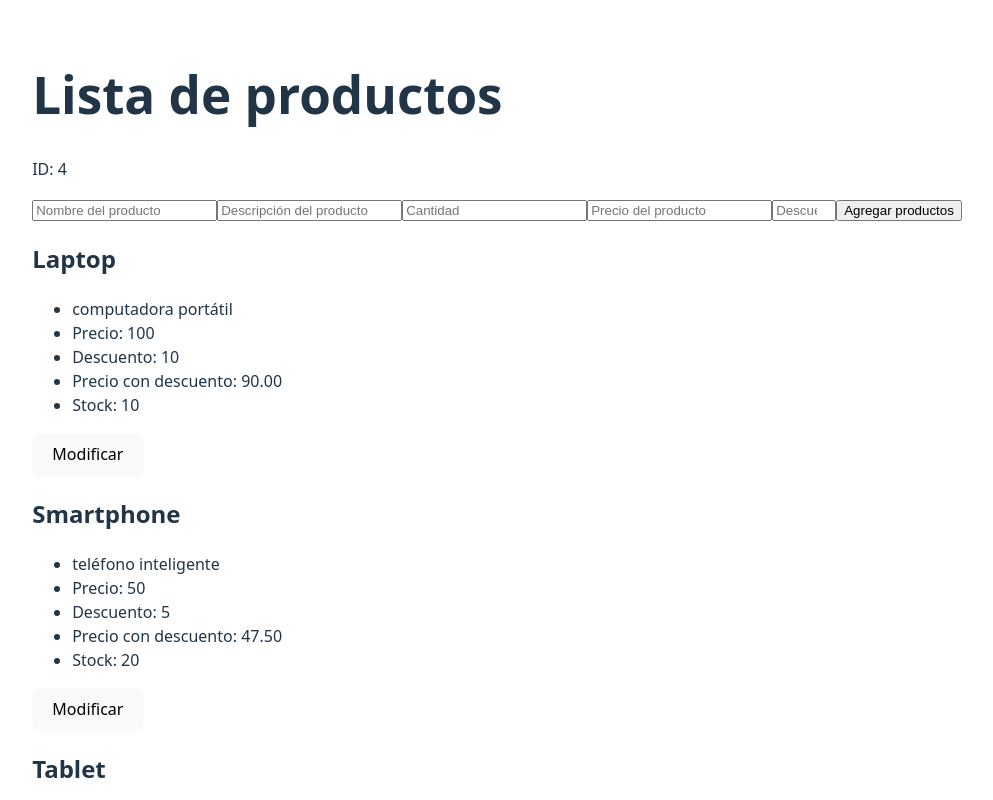
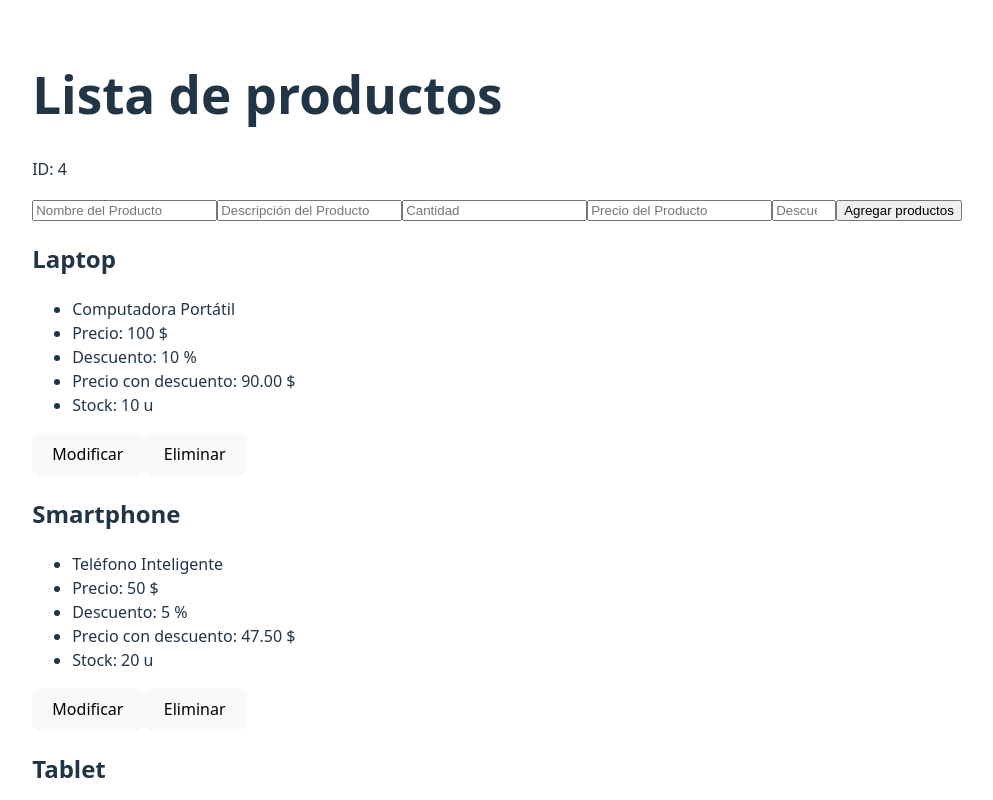
Before and after one commit to Mageofdark/TP04_PV2025_Grupo19, a React (Vite) app in the folder vite-project/: page / in a window 1280 px wide. Shown: the top 800 px of the page, without its empty margins (143-1136 px from the left). Built offline with nearby package versions, Linux system fonts and the light colour scheme.

Commit message:
Funcion Eliminar + comentarios + pequeños arreglos + el uso de useCallback by Ignacio Apaza

```diff
--- a/vite-project/src/App.jsx
+++ b/vite-project/src/App.jsx
@@ -2,7 +2,7 @@ import ProductList from './componentes/ProductList'
 import ProductForm from './componentes/ProductForm'
 import {Products as data}  from './Products'
 import './App.css'
-import {useEffect, useState} from 'react'
+import {useEffect, useState, useCallback} from 'react'
 
 function App() {
     // useState que guarda los productos
@@ -16,7 +16,11 @@ function App() {
         descripcion: '',
         descuento: '',
         Stock: '',
+        visible: true,
     });
+
+    // useState que guarda la cantidad de productos eliminados (en realidad productos no visibles)
+    const [deletedCount, setDeletedCount] = useState(0);
 
     // useEffect que carga los productos
     useEffect(() => {
@@ -32,17 +36,34 @@ function App() {
     function onModifyProduct(id) {
       const product = Products.find(p => p.id === id);
 
-      //Eliminamos el producto
+      // Eliminamos el producto
       setProducts(Products.filter((p) => p.id !== id));
 
-      //Rellenamos Formulario para poder modificar ese producto
+      // Rellenamos Formulario para poder modificar ese producto
       setFormValues(product)
     }
+
+    //Uso de useCallback para que no se renderice x cada actualizacion de formValues
+    // Hace no visible a un producto
+    const onDeleteProduct = useCallback((id) => {
+      // Cambia el atributo 'visible' del producto a falso
+      const updatedProducts = Products.map(p => {
+        if(p.id === id) return {...p, visible: false};
+        return p;
+      });
+
+      // Aumentamos los productos eliminados
+      setDeletedCount(deletedCount + 1);
+
+      // Actualizamos los productos
+      setProducts(updatedProducts);
+
+    }, [Products, deletedCount]);
 
     return (
       <div>
         <ProductForm AddProduct={AddProduct} formValues={formValues} setFormValues={setFormValues} Products={Products}/>
-        <ProductList Products={Products} onModifyProduct={onModifyProduct}/>
+        <ProductList Products={Products} onModifyProduct={onModifyProduct} onDeleteProduct={onDeleteProduct} deletedCount={deletedCount}/>
       </div>
     )
 }
--- a/vite-project/src/Products.js
+++ b/vite-project/src/Products.js
@@ -3,26 +3,27 @@ export const Products = [
     id: 1,
     nombre: "Laptop",
     precioUn: 100,
-    descripcion: "computadora portátil",
+    descripcion: "Computadora Portátil",
     descuento: 10,
-
     Stock: 10,
+    visible: true,
   },
   {
     id: 2,
     nombre: "Smartphone",
     precioUn: 50,
-    descripcion: "teléfono inteligente",
+    descripcion: "Teléfono Inteligente",
     descuento: 5,
-
     Stock: 20,
+    visible: true,
   },
   {
     id: 3,
     nombre: "Tablet",
     precioUn: 30,
-    descripcion: "tableta",
+    descripcion: "Tableta",
     descuento: 15,
     Stock: 15,
+    visible: true,
   },
 ];
--- a/vite-project/src/componentes/ProductForm.jsx
+++ b/vite-project/src/componentes/ProductForm.jsx
@@ -1,7 +1,4 @@
-import { useState } from 'react';
-
 function ProductForm({ AddProduct, formValues, setFormValues, Products }) {
-
     // Actualiza el formulario
     const handleChange = (e) => {
         const { name, value } = e.target;
@@ -24,6 +21,7 @@ function ProductForm({ AddProduct, formValues, setFormValues, Products }) {
             descripcion: '',
             descuento: '',
             Stock: '',
+            visible: true,
         });
     };
 
@@ -40,10 +38,10 @@ function ProductForm({ AddProduct, formValues, setFormValues, Products }) {
             <h1>Lista de productos</h1>
             <p> ID: {getFreeId(Products)} </p>
             <form onSubmit={handleAddProduct}>
-                <input type="text" name="nombre" placeholder="Nombre del producto" value={formValues.nombre} onChange={handleChange} required/>
-                <input type="text" name="descripcion" placeholder="Descripción del producto" value={formValues.descripcion} onChange={handleChange} />
-                <input type="number" name="Stock" placeholder="Cantidad" value={formValues.Stock} onChange={handleChange} min="0" required/>
-                <input type="number" name="precioUn" placeholder="Precio del producto" value={formValues.precioUn} onChange={handleChange} min="0" required/>
+                <input type="text" name="nombre" placeholder="Nombre del Producto" value={formValues.nombre} onChange={handleChange} required/>
+                <input type="text" name="descripcion" placeholder="Descripción del Producto" value={formValues.descripcion} onChange={handleChange} />
+                <input type="number" name="Stock" placeholder="Cantidad" value={formValues.Stock} onChange={handleChange} min="1" required/>
+                <input type="number" name="precioUn" placeholder="Precio del Producto" value={formValues.precioUn} onChange={handleChange} min="0" required/>
                 <input type="number" name="descuento" placeholder="Descuento" value={formValues.descuento} onChange={handleChange} min="0" max="100"/>
                 <input type="submit" value="Agregar productos" />
             </form>
--- a/vite-project/src/componentes/ProductList.jsx
+++ b/vite-project/src/componentes/ProductList.jsx
@@ -1,21 +1,22 @@
-function ProductList( {Products, onModifyProduct} ) {
-    if (Products.length === 0) {
+function ProductList( {Products, onModifyProduct, onDeleteProduct, deletedCount} ) {
+    // Verifica si esta vacio el array Products
+    if(Products.length - deletedCount === 0) // Ya que eliminar solo oculta los productos, entonces tambien hay que restar esos productos con deletedCount
         return (<h1>No hay productos cargados</h1>)
-    }
 
     return (
     <div>
-        {Products.map((product) => (
-            <div key={product.id}>
+        {Products.map((product) => product.visible && // Verifica que el producto debe estar visible
+        (<div key={product.id}>
                 <h2>{product.nombre}</h2>
                 <ul>
                     <li>{product.descripcion}</li>
-                    <li>Precio: {product.precioUn}</li>
-                    <li>Descuento: {product.descuento}</li>
-                    <li>Precio con descuento: {(product.precioUn *   (1 - product.descuento / 100)).toFixed(2)}</li>
-                    <li>Stock: {product.Stock}</li>
+                    <li>Precio: {product.precioUn} $</li>
+                    <li>Descuento: {product.descuento} %</li>
+                    <li>Precio con descuento: {(product.precioUn * (1 - product.descuento / 100)).toFixed(2)} $</li>
+                    <li>Stock: {product.Stock} u</li>
                 </ul>
                 <button onClick={() => { onModifyProduct(product.id) }}> Modificar </button>
+                <button onClick={() => { onDeleteProduct(product.id) }}> Eliminar  </button>
             </div>
         ))}
     </div>
```
